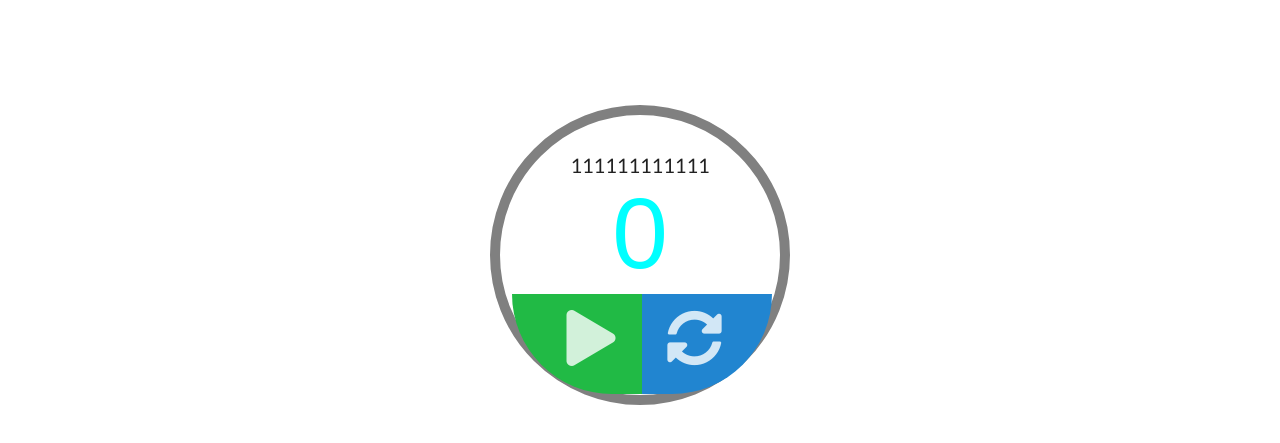
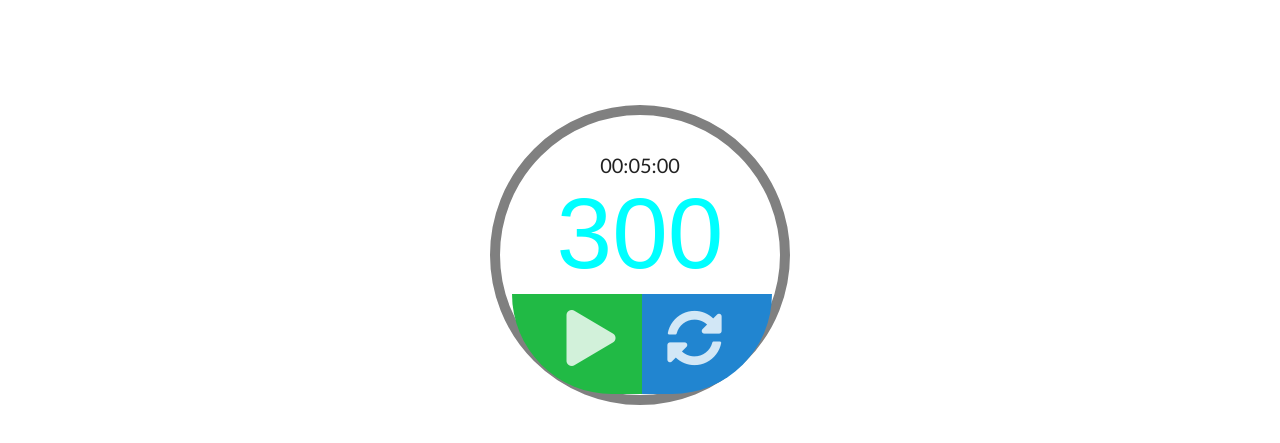
Before and after one commit to bradrar/Basic-Timer, a React app: page / in a window 1280 px wide. Shown: the part 87-530 px from the top of the page. Built offline with nearby package versions, Linux system fonts and the light colour scheme.

Commit message:
finalize of react timer

```diff
--- a/src/components/Timer component/Controls.js
+++ b/src/components/Timer component/Controls.js
@@ -2,7 +2,7 @@ import React from "react";
 import "../styles/Controls.css";
 
 // pause , stop and reset
-const Controls = ({ startTimer, pauseTimer, status, stopTimer }) => {
+const Controls = ({ startTimer, pauseTimer, status, stopTimer, seconds }) => {
   const play = (
     <button className="custom-button play ui green button" onClick={startTimer}>
       {" "}
@@ -10,7 +10,7 @@ const Controls = ({ startTimer, pauseTimer, status, stopTimer }) => {
     </button>
   );
   const pause = (
-    <button className="custom-button pause ui grey button" onClick={pauseTimer}>
+    <button style={{backgroundColor: seconds <= 10 ? "red" : "gray"}}  className="custom-button pause ui grey button" onClick={pauseTimer}>
       {" "}
       <i className="huge pause icon"></i>
     </button>
@@ -26,6 +26,7 @@ const Controls = ({ startTimer, pauseTimer, status, stopTimer }) => {
       >
        <i className="huge sync alternate icon"></i>
       </button>
+
     </div>
   );
 };
--- a/src/components/Timer component/Display.js
+++ b/src/components/Timer component/Display.js
@@ -3,22 +3,24 @@ import "../styles/Display.css";
 
 const Display = ({ seconds, time, status, handleChange }) => {
 
-  const inputNumber = (  <div className="input-number">
+  const inputNumber = (
+  <div className="input-number">
     <input
       type="text"
       id="time"
       onChange={e => handleChange(e.target.value)}
-                            maxlength="4"
+      maxLength="4"
       pattern="\d*"
-                            defaultValue={time}
+      defaultValue={seconds}
       size="2"
+      placeholder="0"
     />
   </div>)
 
   return (
     <div className="display">
-      <div style={{marginTop: status ? "110px" : "40px"}}>
-      {seconds}
+      <div style={{marginTop: status ? "110px" : "40px", fontSize: status ? "40px" : "20px" }}>
+      {toHHMMSS(seconds)}
       </div>
 
       {!status ? inputNumber : ""}
@@ -26,4 +28,21 @@ const Display = ({ seconds, time, status, handleChange }) => {
   );
 };
 
+const toHHMMSS = (number) => {
+  var sec_num = parseInt(number, 10); // don't forget the second param
+  var hours   = Math.floor(sec_num / 3600);
+  var minutes = Math.floor((sec_num - (hours * 3600)) / 60);
+  var seconds = sec_num - (hours * 3600) - (minutes * 60);
+
+  if (hours   < 10) {hours   = "0"+hours;}
+  if (minutes < 10) {minutes = "0"+minutes;}
+  if (seconds < 10) {seconds = "0"+seconds;}
+  if(number === "" || seconds === isNaN) {
+    return "00:00:00"
+  } else {
+    return hours+':'+minutes+':'+seconds;
+  }
+
+}
+
 export default Display;
--- a/src/components/Timer component/Timer.js
+++ b/src/components/Timer component/Timer.js
@@ -4,8 +4,7 @@ import Controls from "./Controls";
 import "../styles/Timer.css";
 
 const Timer = () => {
-  const [seconds, setSeconds] = useState(111111111111);
-  const [time, setTime] = useState(0);
+  const [seconds, setSeconds] = useState(300);
   const [status, setStatus] = useState(false);
 
   const handleChange = props => {
@@ -13,8 +12,12 @@ const Timer = () => {
   };
 
   const startTimer = () => {
-    setStatus(true);
-  };
+    if (seconds !== "0") {
+      setStatus(true);
+      document.getElementById("sound").pause();
+      document.getElementById("sound").currentTime = 0; //add this to reset audio
+    }
+   };
 
   const pauseTimer = () => {
     setStatus(false);
@@ -23,9 +26,17 @@ const Timer = () => {
   const stopTimer = () => {
     setStatus(false);
     setSeconds(0);
+    document.getElementById("sound").pause();
+    document.getElementById("sound").currentTime = 0; //add this to reset audio
   };
 
   useEffect(() => {
+    if (seconds === 0) {
+      setStatus(false)
+      document.getElementById("sound").play();
+      return
+    }
+
     const intervalID = setInterval(() => {
       if (status) {
         setSeconds(countdown => countdown - 1);
@@ -34,19 +45,26 @@ const Timer = () => {
     return () => {
       clearInterval(intervalID);
     };
-  }, [status, time]);
+  }, [status, seconds]);
+
   return (
     <div className="timer">
       <Display seconds={seconds}
       status={status}
-      time={time}
       handleChange={handleChange} />
       <Controls
         startTimer={startTimer}
         stopTimer={stopTimer}
         pauseTimer={pauseTimer}
         status={status}
+        seconds={seconds}
       />
+       {/* this is the sound, it is hidden */}
+       <div>
+        <audio id="sound" type="audio/mpeg">
+          <source src="http://soundbible.com/mp3/Metal%20Gong-SoundBible.com-1270479122.mp3" />
+        </audio>
+      </div>
     </div>
   );
 };
--- a/src/components/styles/Display.css
+++ b/src/components/styles/Display.css
@@ -4,6 +4,9 @@
  font-size: 20px;
 }
 
+::placeholder {
+  color: aqua;
+}
 
 input {
   border:0;
```
Lines whose indentation alone changed are shown as unchanged.
